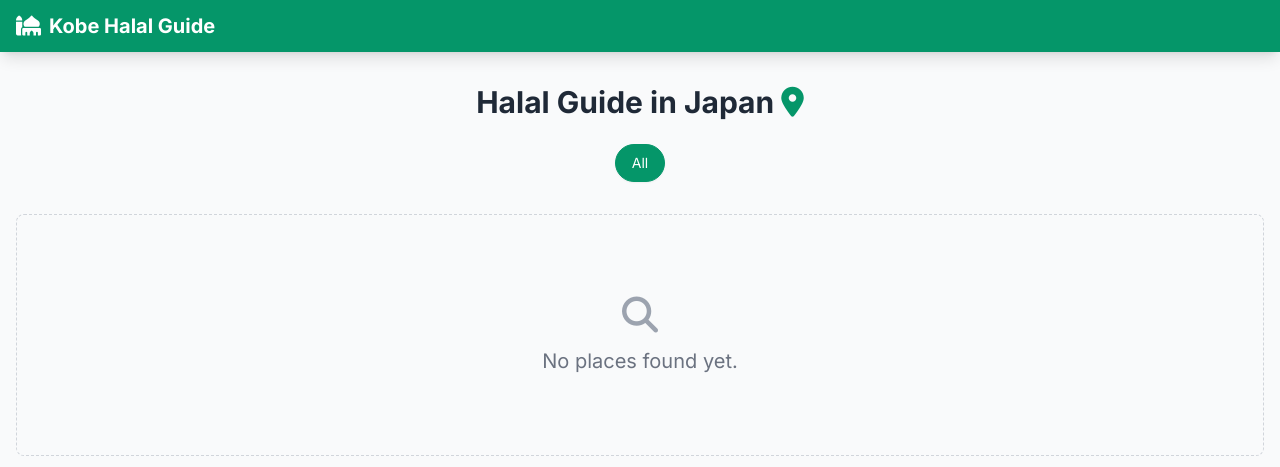
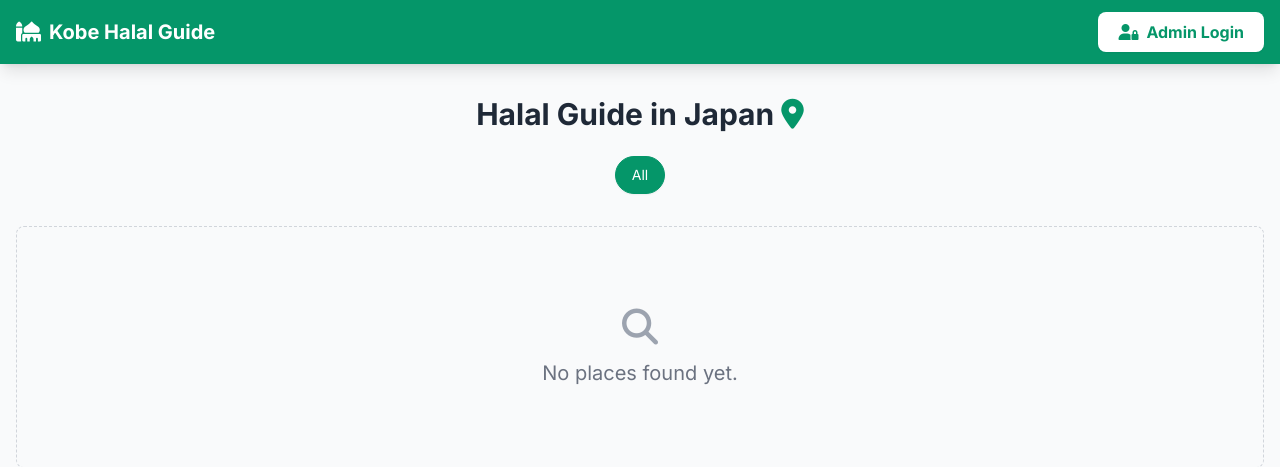
Before and after one commit to Firas001/kobe_halal, a Django app: page / in a window 1280 px wide. Shown: the top 467 px of the page. Run offline with Django 5.2, Linux system fonts and the light colour scheme; data that the repository does not hold is empty; some libraries are stand-ins or nearby versions.

Commit message:
feat: create custom login button

```diff
--- a/restaurants/templates/restaurants/base.html
+++ b/restaurants/templates/restaurants/base.html
@@ -21,11 +21,64 @@
 
 <body class="bg-gray-50 text-gray-800 flex flex-col min-h-screen">
 
-    <nav class="bg-emerald-600 text-white shadow-lg">
-        <div class="container mx-auto px-4 py-3 flex justify-between items-center">
-            <a href="{% url 'list' %}" class="text-xl font-bold flex items-center gap-2">
-                <i class="fa-solid fa-mosque"></i> Kobe Halal Guide
-            </a>
+    <nav class="bg-emerald-600 text-white shadow-lg sticky top-0 z-50">
+        <div class="container mx-auto px-4">
+            <div class="flex justify-between items-center h-16">
+
+                <a href="{% url 'list' %}"
+                    class="text-xl font-bold flex items-center gap-2 hover:text-emerald-100 transition">
+                    <i class="fa-solid fa-mosque"></i> Kobe Halal Guide
+                </a>
+
+                <div class="hidden md:flex items-center gap-4">
+                    {% if user.is_authenticated %}
+                    <a href="/admin/"
+                        class="bg-emerald-700 hover:bg-emerald-800 text-white border border-emerald-500 px-4 py-2 rounded-lg font-medium transition flex items-center gap-2">
+                        <i class="fa-solid fa-gauge-high"></i> Dashboard
+                    </a>
+
+                    <a href="{% url 'logout' %}"
+                        class="text-emerald-100 hover:text-white text-sm font-medium transition">
+                        Logout
+                    </a>
+                    {% else %}
+                    <a href="/admin/login/"
+                        class="bg-white text-emerald-600 hover:bg-emerald-50 px-5 py-2 rounded-lg font-bold transition shadow-sm flex items-center gap-2">
+                        <i class="fa-solid fa-user-lock"></i> Admin Login
+                    </a>
+                    {% endif %}
+                </div>
+
+                <button id="mobile-menu-btn"
+                    class="md:hidden text-white focus:outline-none hover:text-emerald-200 transition">
+                    <i class="fa-solid fa-bars text-2xl"></i>
+                </button>
+            </div>
+
+            <div id="mobile-menu" class="hidden md:hidden pb-4 border-t border-emerald-500 mt-2 pt-2">
+                <div class="flex flex-col space-y-3">
+                    {% if user.is_authenticated %}
+                    <div class="flex items-center gap-2 text-emerald-100 px-2 py-1">
+                        <i class="fa-solid fa-user-circle"></i>
+                        <span>Welcome, {{ user.username }}</span>
+                    </div>
+                    <a href="/admin/"
+                        class="block text-center bg-emerald-700 hover:bg-emerald-800 text-white px-4 py-2 rounded-lg font-medium transition">
+                        <i class="fa-solid fa-gauge-high mr-2"></i> Go to Dashboard
+                    </a>
+
+                    <a href="{% url 'logout' %}"
+                        class="block text-center text-emerald-100 hover:text-white text-sm py-2">
+                        Logout
+                    </a>
+                    {% else %}
+                    <a href="/admin/login/"
+                        class="block text-center bg-white text-emerald-600 hover:bg-emerald-50 px-4 py-2 rounded-lg font-bold transition shadow-sm">
+                        <i class="fa-solid fa-user-lock mr-2"></i> Admin Login
+                    </a>
+                    {% endif %}
+                </div>
+            </div>
         </div>
     </nav>
 
@@ -40,6 +93,15 @@
         </p>
     </footer>
 
+    <script>
+        const btn = document.getElementById('mobile-menu-btn');
+        const menu = document.getElementById('mobile-menu');
+
+        btn.addEventListener('click', () => {
+            menu.classList.toggle('hidden');
+        });
+    </script>
+
 </body>
 
 </html>
```
